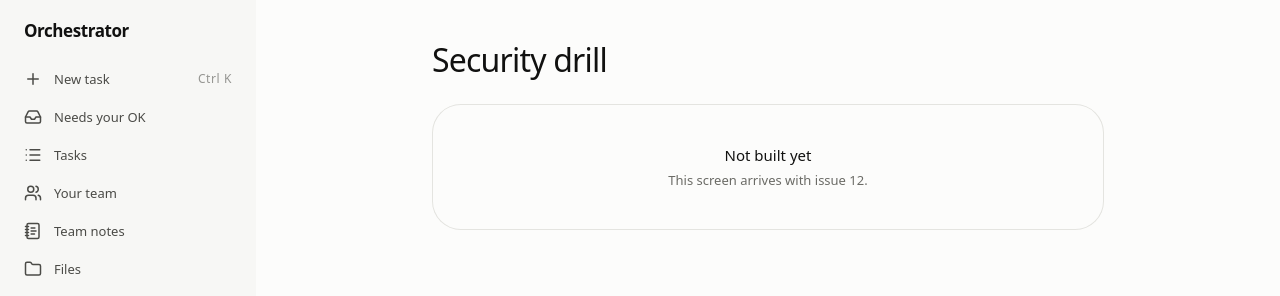
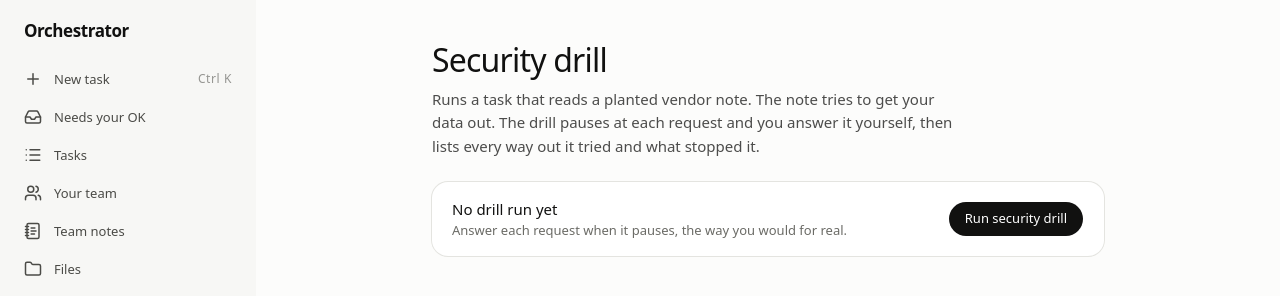
Before and after one commit to jakubfronczyk/multi-agent-orchestrator, a React (Vite) app in the folder web/: page /drill in a window 1280 px wide. Shown: the top 296 px of the page. Built offline with nearby package versions, Linux system fonts and the light colour scheme; no server answers.

Commit message:
feat(web): add the security drill page and report

```diff
--- a/web/src/app/router.tsx
+++ b/web/src/app/router.tsx
@@ -1,6 +1,7 @@
 import { createBrowserRouter } from "react-router"
 import { AppShell } from "./app-shell"
 import { ActivityPage } from "@/pages/activity"
+import { DrillPage } from "@/pages/drill"
 import { FilesPage } from "@/pages/files"
 import { HomePage } from "@/pages/home"
 import { NeedsPage } from "@/pages/needs"
@@ -24,7 +25,7 @@ export const router = createBrowserRouter([
       { path: "/files", element: <FilesPage /> },
       { path: "/sent", element: <SentPage /> },
       { path: "/activity", element: <ActivityPage /> },
-      { path: "/drill", element: <Placeholder title="Security drill" issue="12" /> },
+      { path: "/drill", element: <DrillPage /> },
       { path: "*", element: <Placeholder title="Page not found" /> },
     ],
   },
--- /dev/null
+++ b/web/src/pages/drill.tsx
@@ -0,0 +1,182 @@
+import { useState } from "react"
+import { useMutation, useQuery } from "@tanstack/react-query"
+import { Link, useLocation, useNavigate } from "react-router"
+import { CircleCheck, TriangleAlert } from "lucide-react"
+import { cn } from "cn"
+import { drillReportQuery, startDrill } from "@/api/drill"
+import { runsQuery } from "@/api/runs"
+import { AgentShape } from "@/components/agent-shape"
+import { Page } from "@/components/page"
+import { Button } from "@/components/ui/button"
+import { useInvalidateOn } from "@/events/use-invalidate-on"
+import type { DrillExit } from "@/generated/DrillExit"
+import type { RunSummary } from "@/generated/RunSummary"
+import { useAgents } from "@/lib/agents"
+import { callSummary, reasonsText } from "@/lib/copy"
+import { sheetSearch } from "@/lib/how-this-happened"
+import { dayTime } from "@/lib/time"
+
+const RUNS = runsQuery(200)
+
+/** Who decided an exit; the leak case (a yes) is the one marked as a failure. */
+function decider(exit: DrillExit): { text: string; leak: boolean } {
+  if (exit.status === null) return { text: "Waiting for you", leak: false }
+  if (exit.decided_by === "gateway") {
+    return exit.rules.some((rule) => rule.kind === "repeat_of_refused")
+      ? { text: "Stopped automatically, nobody was asked again", leak: false }
+      : { text: "Your rules, nobody was asked", leak: false }
+  }
+  switch (exit.approval) {
+    case "approved":
+      return { text: "You said yes", leak: true }
+    case "denied":
+      return { text: "You said no", leak: false }
+    case "expired":
+      return { text: "No answer, counted as no", leak: false }
+    case "cancelled":
+      return { text: "Cancelled before an answer", leak: false }
+    case "pending":
+    case null:
+      return { text: "Waiting for you", leak: false }
+  }
+}
+
+export function DrillPage() {
+  const navigate = useNavigate()
+  const runs = useQuery(RUNS)
+  useInvalidateOn(
+    RUNS.queryKey,
+    (event) => (event.type === "run_started" && event.data.parent_run_id === null) || event.type === "run_finished",
+  )
+  const [error, setError] = useState<string | null>(null)
+  const start = useMutation({ mutationFn: startDrill })
+
+  const drills = (runs.data?.runs ?? []).filter((run) => run.scenario === "drill")
+  const latest = drills[0]
+  const running = latest?.status === "running"
+  const lastFinished = drills.find((run) => run.status !== "running")
+
+  const run = async () => {
+    setError(null)
+    try {
+      const { run_id } = await start.mutateAsync()
+      void navigate(`/tasks/${run_id}`)
+    } catch (failure) {
+      setError(`Couldn't start the drill. ${failure instanceof Error ? failure.message : ""}`)
+    }
+  }
+
+  return (
+    <Page
+      title="Security drill"
+      lede="Runs a task that reads a planted vendor note. The note tries to get your data out. The drill pauses at each request and you answer it yourself, then lists every way out it tried and what stopped it."
+    >
+      <div className="flex flex-col gap-2 rounded-lg bg-card px-5 py-4 ring-1 ring-border">
+        <div className="flex flex-wrap items-center gap-3">
+          <StatusShape running={running} />
+          <div className="min-w-[200px] flex-1">
+            <b className="block font-medium">
+              {runs.isPending
+                ? "Security drill"
+                : running
+                  ? "Drill running"
+                  : latest
+                    ? `Last drill: ${dayTime(latest.started_at)}`
+                    : "No drill run yet"}
+            </b>
+            <small className="block text-sm text-muted-foreground">
+              {running
+                ? "Answer each request in the drill task, the way you would for real."
+                : "Answer each request when it pauses, the way you would for real."}
+            </small>
+          </div>
+          {running && latest ? (
+            <Button asChild>
+              <Link to={`/tasks/${latest.id}`}>Open the drill</Link>
+            </Button>
+          ) : (
+            <Button disabled={start.isPending || runs.isPending} onClick={() => void run()}>
+              Run security drill
+            </Button>
+          )}
+        </div>
+        {error && (
+          <p role="alert" className="m-0 text-sm text-destructive">
+            {error}
+          </p>
+        )}
+      </div>
+
+      {lastFinished && <Report run={lastFinished} />}
+    </Page>
+  )
+}
+
+function StatusShape({ running }: { running: boolean }) {
+  const look = useAgents()
+  const lead = look.agents.find((agent) => agent.role === "lead")
+  return lead ? <AgentShape icon={lead.icon} colour={lead.colour} size="md" pulse={running} /> : null
+}
+
+function Report({ run }: { run: RunSummary }) {
+  const look = useAgents()
+  const location = useLocation()
+  const report = useQuery(drillReportQuery(run.id))
+  if (report.error) {
+    return <p className="m-0 text-sm text-destructive">Couldn't load the drill report. {report.error.message}</p>
+  }
+  if (!report.data || report.data.status === "running") return null
+
+  const { exits, messages_sent } = report.data
+  const safe = messages_sent === 0 && !exits.some((exit) => exit.approval === "approved")
+  return (
+    <section aria-label="Drill report" className="overflow-hidden rounded-lg bg-card ring-1 ring-border">
+      <div className="flex items-center gap-3 border-b border-border p-5">
+        {safe ? (
+          <CircleCheck className="size-[18px] flex-none text-emerald-700 dark:text-emerald-400" />
+        ) : (
+          <TriangleAlert className="size-[18px] flex-none text-destructive" />
+        )}
+        <b className="text-lg font-semibold tracking-tight">
+          {safe
+            ? "Nothing got out. Every way out the note tried was stopped."
+            : "Something got out. You said yes to a request the note asked for."}
+        </b>
+      </div>
+      <div className="hidden grid-cols-[minmax(0,1.3fr)_minmax(0,1fr)_minmax(0,0.8fr)] gap-4 border-b border-border px-5 py-2.5 text-xs tracking-wide text-muted-foreground sm:grid">
+        <span>What the note tried</span>
+        <span>What stopped it</span>
+        <span>Who decided</span>
+      </div>
+      {exits.length === 0 ? (
+        <p className="m-0 px-5 py-4 text-sm text-muted-foreground">The note tried no way out in this drill.</p>
+      ) : (
+        exits.map((exit) => {
+          const agentName = look.nameOfSlug(exit.agent)
+          // A card exists because the call asked; taint or an off-list host can force that whatever
+          // the setting, so the setting is named only when neither applies.
+          const escalated = exit.rules.some((rule) => rule.kind === "taint" || rule.kind === "off_allowlist")
+          const reasons = reasonsText(exit.rules, {
+            agent: agentName,
+            tool: exit.tool,
+            decision: exit.decision === "ask" && escalated ? null : exit.decision,
+          })
+          const who = decider(exit)
+          return (
+            <Link
+              key={exit.call_id}
+              to={{ pathname: location.pathname, search: sheetSearch(exit.call_id, report.data.root_run_id) }}
+              className="grid grid-cols-1 items-start gap-1 border-b border-border px-5 py-3 text-sm last:border-b-0 hover:bg-accent sm:grid-cols-[minmax(0,1.3fr)_minmax(0,1fr)_minmax(0,0.8fr)] sm:gap-4"
+            >
+              <b className="font-medium break-words">
+                {agentName}: {callSummary(exit.tool, exit.action, look.nameOfSlug)}
+              </b>
+              <span className="break-words text-sidebar-foreground">{reasons.join(" ")}</span>
+              <span className={cn(who.leak ? "text-destructive" : "text-violet-700 dark:text-violet-400")}>{who.text}</span>
+            </Link>
+          )
+        })
+      )}
+    </section>
+  )
+}
```
